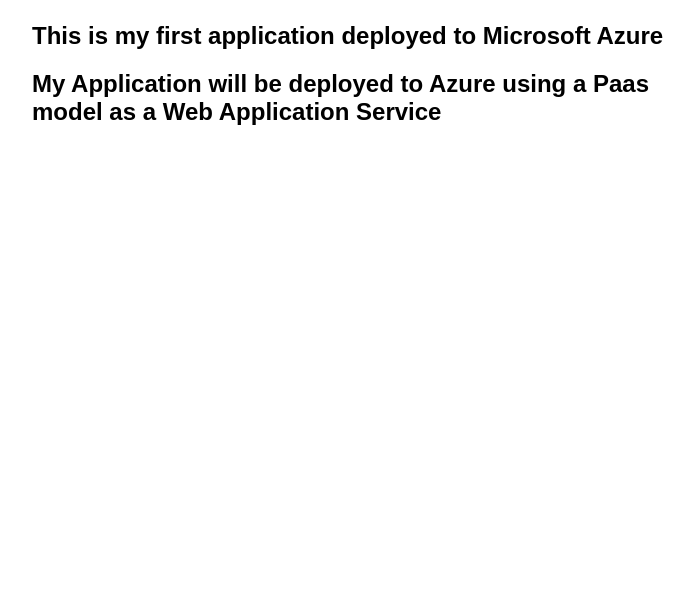
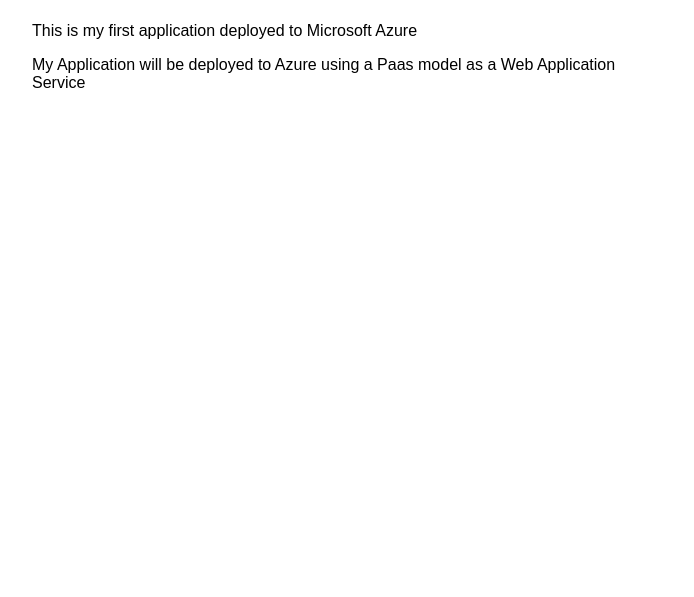
Before and after one commit to keme21/Keme-first-again, a website: page src/index.html in a window 1280 px wide. Shown: the part 203-800 px from the top of the page, without its empty margins (288-982 px from the left). Drawn offline with Linux system fonts and the light colour scheme.

Commit message:
Update index.html

```diff
--- a/src/index.html
+++ b/src/index.html
@@ -11,8 +11,8 @@
 <body>
   <main>
     <h1>Student Name: Keme Rex</h1>
-    <h2>This is my first application deployed to Microsoft Azure</h2>
-    <h2>My Application will be deployed to Azure using a Paas model as a  Web Application Service</h2>
+    <p>This is my first application deployed to Microsoft Azure</p>
+    <p>My Application will be deployed to Azure using a Paas model as a  Web Application Service</p>
   </main>
 </body>
 
```
